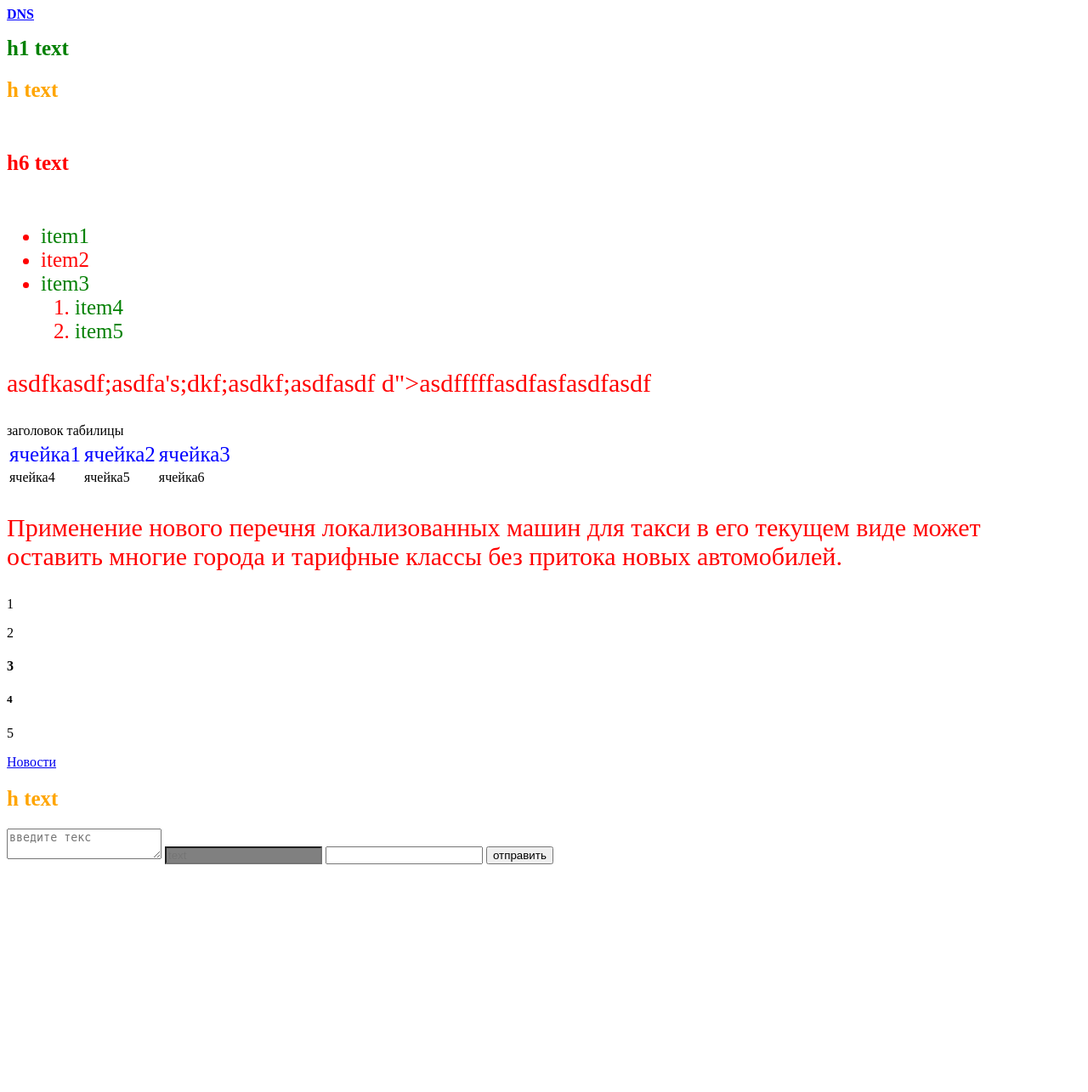
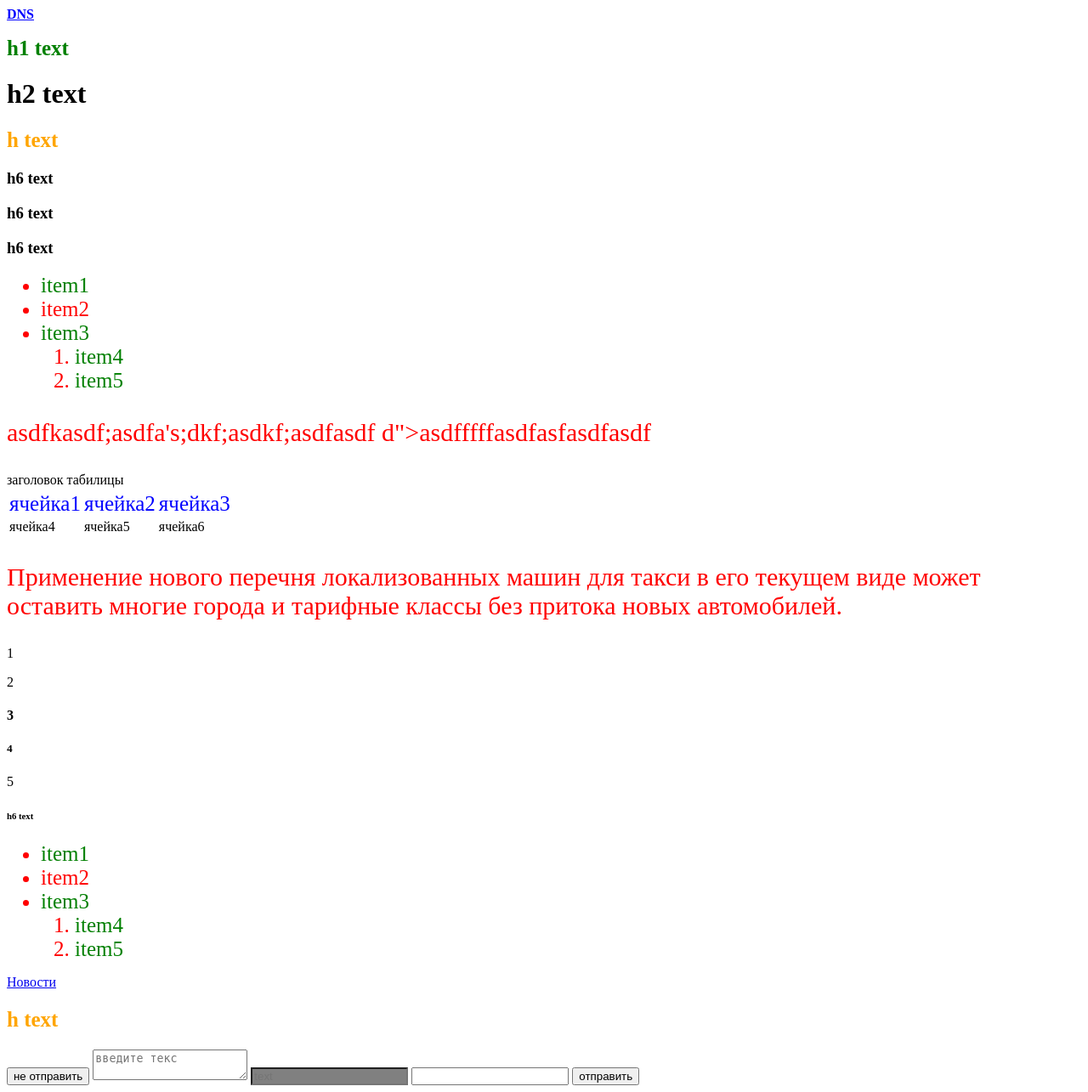
Before and after one commit to git-boops/autotests-ui, a Python web app: template templates/index.html in a window 1280 px wide. Shown: the whole page at 85% size. Before the commit the page ends 1017 px from the top, so only its background shows below. Run offline with Jinja, Linux system fonts and the light colour scheme; the template is opened without the code that fills it, so the values that code supplies are empty.

Commit message:
22.10.2025

```diff
--- a/templates/index.html
+++ b/templates/index.html
@@ -27,8 +27,11 @@
 <div class = "market">
 <a href ="https://www.dns-shop.ru/">DNS</a>
     <h1 id = "h1-text">h1 text</h1>
+    <h1>h2 text</h1>
     <h2 id = "h2-text">h text</h2>
-    <h6 id = "h6-text">h6 text</h6>
+     <h3 class = "h2-text h6-text">h6 text</h3>
+     <h3 class = "h3-text h6-text">h6 text</h3>
+     <h3 class = "h4-text h6-text">h6 text</h3>
 
     <ul>
         <li>item1</li>
@@ -68,13 +71,24 @@
             <h4>3</h4>
             <h5>4</h5>
             <p>5</p>
+             <h6 class = "h2-text h6-text">h6 text</h6>
 
+            <ul>
+        <li>item1</li>
+        <li>item2</li>
+        <li>item3</li>
+            <ol>
+            <li>item4</li>
+            <li>item5</li>
+            </ol>
+    </ul>
         </div>
 
 <div class = "news">
     <a href ="https://www.rbc.ru">Новости</a>
     <h2 id = "h2-text">h text</h2>
     <form action="https://www.rbc.ru">
+        <button type="submit">не отправить</button>
         <textarea placeholder="введите текс" required></textarea>
         <input type="text" placeholder="text">
         <input type ="email">
```
